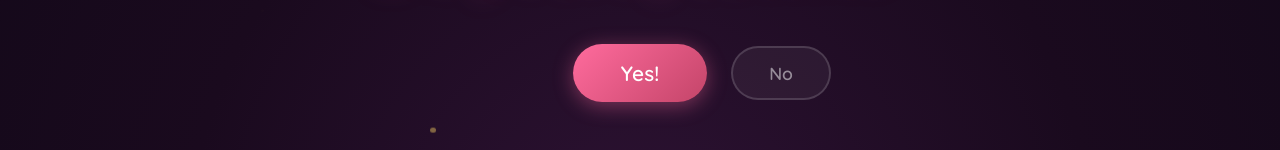
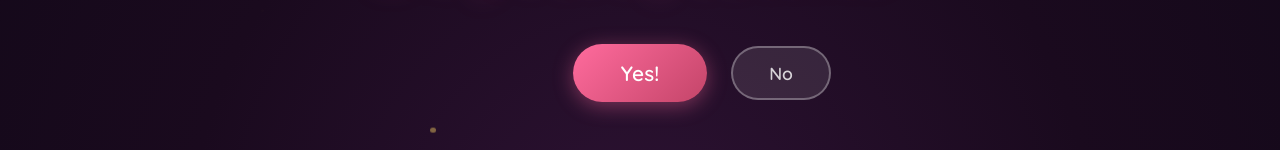
Before and after one commit to sixtusagbo/be-my-valentine, a website built with Vite: page index.html in a window 1280 px wide. Shown: the part 386-536 px from the top of the page. Built offline with nearby package versions, Linux system fonts and the light colour scheme.

Commit message:
Make No button more visible

```diff
--- a/src/style.css
+++ b/src/style.css
@@ -168,10 +168,10 @@ body {
   font-size: 1.1rem;
   font-family: 'Quicksand', sans-serif;
   font-weight: 600;
-  border: 2px solid rgba(255, 255, 255, 0.15);
+  border: 2px solid rgba(255, 255, 255, 0.3);
   border-radius: 50px;
-  background: rgba(255, 255, 255, 0.05);
-  color: rgba(255, 255, 255, 0.5);
+  background: rgba(255, 255, 255, 0.1);
+  color: rgba(255, 255, 255, 0.8);
   cursor: pointer;
   position: fixed;
   transition: left 0.12s ease-out, top 0.12s ease-out, opacity 0.5s ease-out;
```
